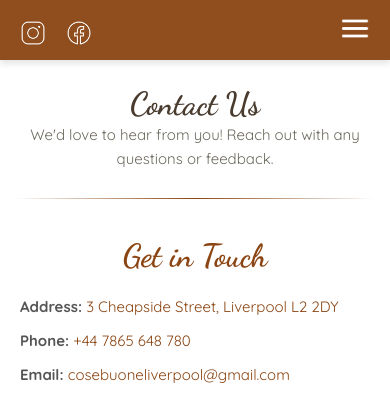
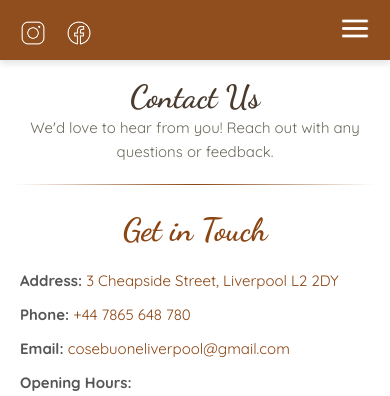
Before and after one commit to DmytroHonchar/cosebuoneliverpool, a website: page public/contact.html in a window 390 px wide. Shown: the top 396 px of the page. Drawn offline with Linux system fonts and the light colour scheme.

Commit message:
Update contact.css

```diff
--- a/public/contact.css
+++ b/public/contact.css
@@ -434,8 +434,13 @@ body.no-scroll {
         transform: scale(1.1);
     }
 
+    .menu-hero{
+        padding: 18px 20px
+    }
+
     .menu-hero h1{
         font-size: 2em;
+
     }
 
     .menu-hero p{
@@ -446,7 +451,7 @@ body.no-scroll {
       .contact-section {
         flex-direction: column;
         gap: 20px;
-        margin: 20px auto;
+        margin: 8px auto;
         padding: 0 20px;
     }
 
```
